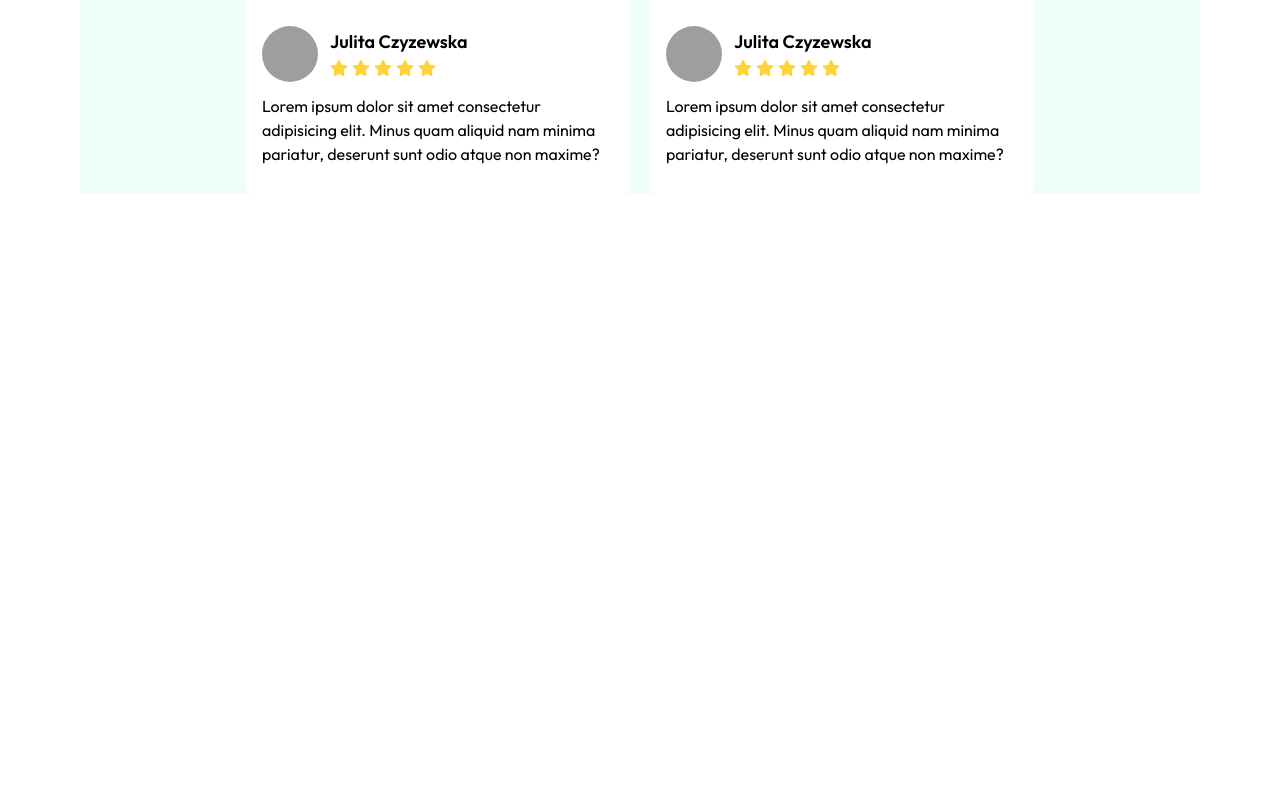
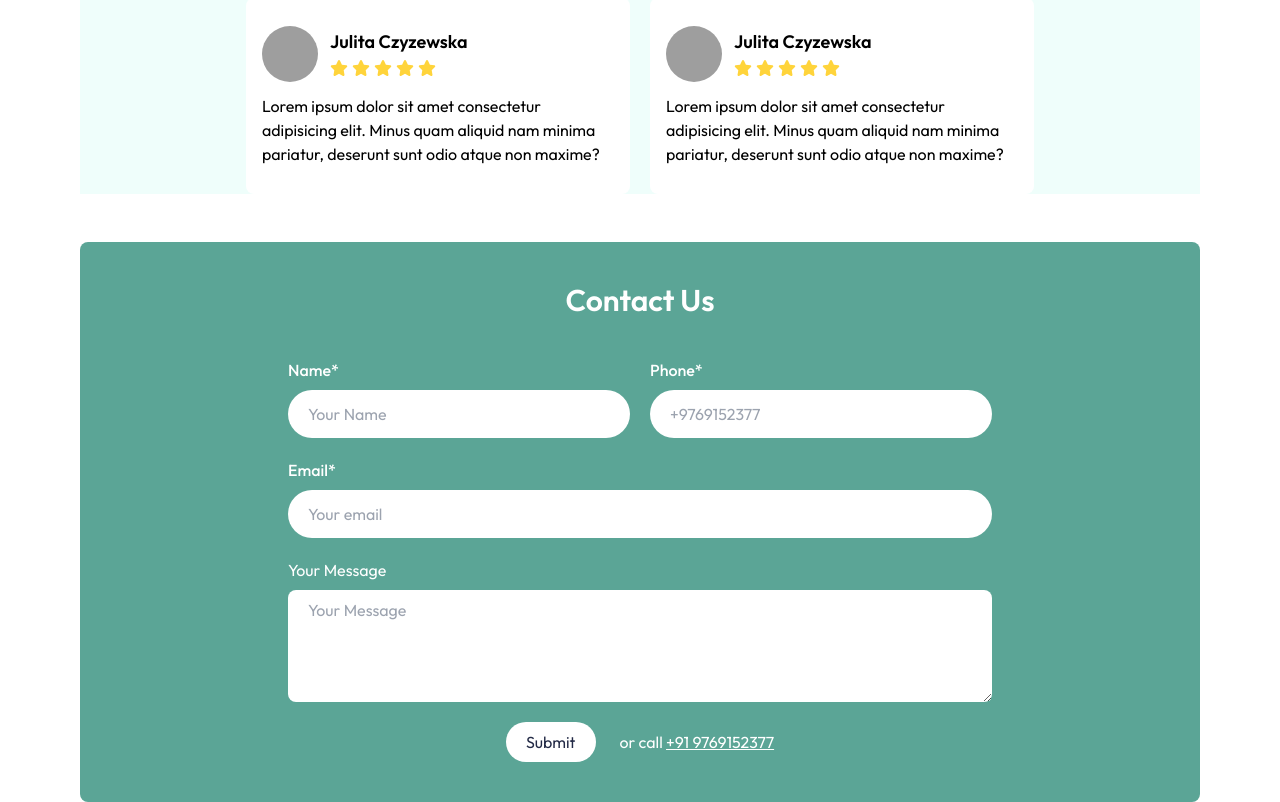
Before and after one commit to Vanraj8169/Laundry-Website, a React (Vite) app: page / in a window 1280 px wide. Shown: the part 2205-3007 px from the top of the page. Before the commit the page ends 2399 px from the top, so only its background shows below. Built offline with nearby package versions, Linux system fonts and the light colour scheme; grey boxes are pictures that could not be loaded.

Commit message:
Added Contact Us Page 🚀✨

```diff
--- a/src/App.jsx
+++ b/src/App.jsx
@@ -1,3 +1,4 @@
+import ContactUs from "./components/ContactUs";
 import Feature from "./components/Feature";
 import Hero from "./components/Hero";
 import NavBar from "./components/NavBar";
@@ -12,6 +13,7 @@ function App() {
       <Feature />
       <Services />
       <Testimonials />
+      <ContactUs />
     </>
   );
 }
--- /dev/null
+++ b/src/components/ContactUs.jsx
@@ -0,0 +1,159 @@
+import { Formik, Form, Field, ErrorMessage } from "formik";
+import * as Yup from "yup";
+import emailjs from "@emailjs/browser";
+import { ToastContainer, toast } from "react-toastify";
+import "react-toastify/dist/ReactToastify.css";
+
+const ContactUs = () => {
+  const initialValues = {
+    name: "",
+    phone: "",
+    email: "",
+    message: "",
+  };
+
+  const validationSchema = Yup.object({
+    name: Yup.string().required("Name is required"),
+    phone: Yup.string()
+      .matches(/^\+?[1-9]\d{1,14}$/, "Phone number is not valid")
+      .required("Phone number is required"),
+    email: Yup.string()
+      .email("Invalid email address")
+      .required("Email is required"),
+    message: Yup.string(),
+  });
+
+  const onSubmit = (values, { setSubmitting, resetForm }) => {
+    const serviceId = "service_sg1gmms";
+    const templateId = "template_kp3kotg";
+    const publicKey = "nOvQX78g9XAjb--M3";
+
+    const templateParams = {
+      user_name: values.name,
+      user_email: values.email,
+      user_phone: values.phone,
+      message: values.message,
+    };
+    emailjs
+      .send(serviceId, templateId, templateParams, publicKey)
+      .then(
+        (result) => {
+          console.log(result);
+          console.log(templateParams);
+          toast.success("Message sent successfully!", {
+            position: "top-center",
+          });
+          resetForm();
+        },
+        (error) => {
+          console.log(error);
+          toast.error("Failed to send message. Please try again.", {
+            position: "top-center",
+          });
+        }
+      )
+      .finally(() => {
+        setSubmitting(false);
+      });
+  };
+
+  const CustomErrorMessage = ({ name }) => (
+    <ErrorMessage name={name}>
+      {(msg) => (
+        <div className="text-red-400 text-sm mt-1 bg-red-100 border border-red-400 rounded-md px-2 py-1">
+          {msg}
+        </div>
+      )}
+    </ErrorMessage>
+  );
+
+  return (
+    <div className="mt-12 sm:ml-20 sm:mr-20 bg-tertiary-0 text-white rounded-lg">
+      <h1 className="font-semibold text-3xl text-center py-10">Contact Us</h1>
+      <Formik
+        initialValues={initialValues}
+        validationSchema={validationSchema}
+        onSubmit={onSubmit}
+      >
+        {({ isSubmitting }) => (
+          <Form className="flex flex-col gap-5 justify-center mx-5 sm:mx-52 pb-10">
+            <div className="flex flex-col gap-2 sm:flex-row sm:gap-5">
+              <div className="flex flex-col sm:w-1/2 gap-2">
+                <label htmlFor="name" className="font-medium">
+                  Name*
+                </label>
+                <Field
+                  type="text"
+                  name="name"
+                  placeholder="Your Name"
+                  className="rounded-full px-5 py-3 text-black
+                   focus:outline-none focus:ring-2 focus:ring-secondary-0 focus:ring-offset-2 focus:ring-offset-white
+                   transition duration-150 ease-in-out"
+                />
+                <CustomErrorMessage name="name" />
+              </div>
+              <div className="flex flex-col gap-2 sm:w-1/2">
+                <label htmlFor="phone" className="font-medium">
+                  Phone*
+                </label>
+                <Field
+                  type="tel"
+                  name="phone"
+                  placeholder="+9769152377"
+                  className="rounded-full px-5 py-3 text-black
+                    focus:outline-none focus:ring-2 focus:ring-secondary-0 focus:ring-offset-2 focus:ring-offset-white
+                    transition duration-150 ease-in-out"
+                />
+                <CustomErrorMessage name="phone" />
+              </div>
+            </div>
+            <div className="flex flex-col gap-2">
+              <label htmlFor="email" className="font-medium">
+                Email*
+              </label>
+              <Field
+                type="email"
+                name="email"
+                placeholder="Your email"
+                className="rounded-full px-5 py-3 text-black
+                 focus:outline-none focus:ring-2 focus:ring-secondary-0 focus:ring-offset-2 focus:ring-offset-white
+                 transition duration-150 ease-in-out"
+              />
+              <CustomErrorMessage name="email" />
+            </div>
+            <div className="flex flex-col gap-2">
+              <label htmlFor="message">Your Message</label>
+              <Field
+                as="textarea"
+                name="message"
+                placeholder="Your Message"
+                rows="4"
+                className="rounded-lg px-5 py-2 text-black
+                 focus:outline-none focus:ring-2 focus:ring-secondary-0 focus:ring-offset-2 focus:ring-offset-white
+                 transition duration-150 ease-in-out"
+              />
+            </div>
+            <div className="flex gap-6 items-center justify-center">
+              <button
+                type="submit"
+                disabled={isSubmitting}
+                className="rounded-3xl bg-white text-primary-0 px-5 py-2 hover:bg-slate-100 disabled:opacity-50"
+              >
+                {isSubmitting ? "Submitting..." : "Submit"}
+              </button>
+              <span>
+                or call{" "}
+                <a href="tel:9769152377" className="underline">
+                  +91 9769152377
+                </a>
+              </span>
+            </div>
+          </Form>
+        )}
+      </Formik>
+      <ToastContainer />
+    </div>
+  );
+};
+
+export default ContactUs;
```
Also changed, not shown: package.json (+7 -1 lines), 1 other file (tests, documents, lock files or other folders).
